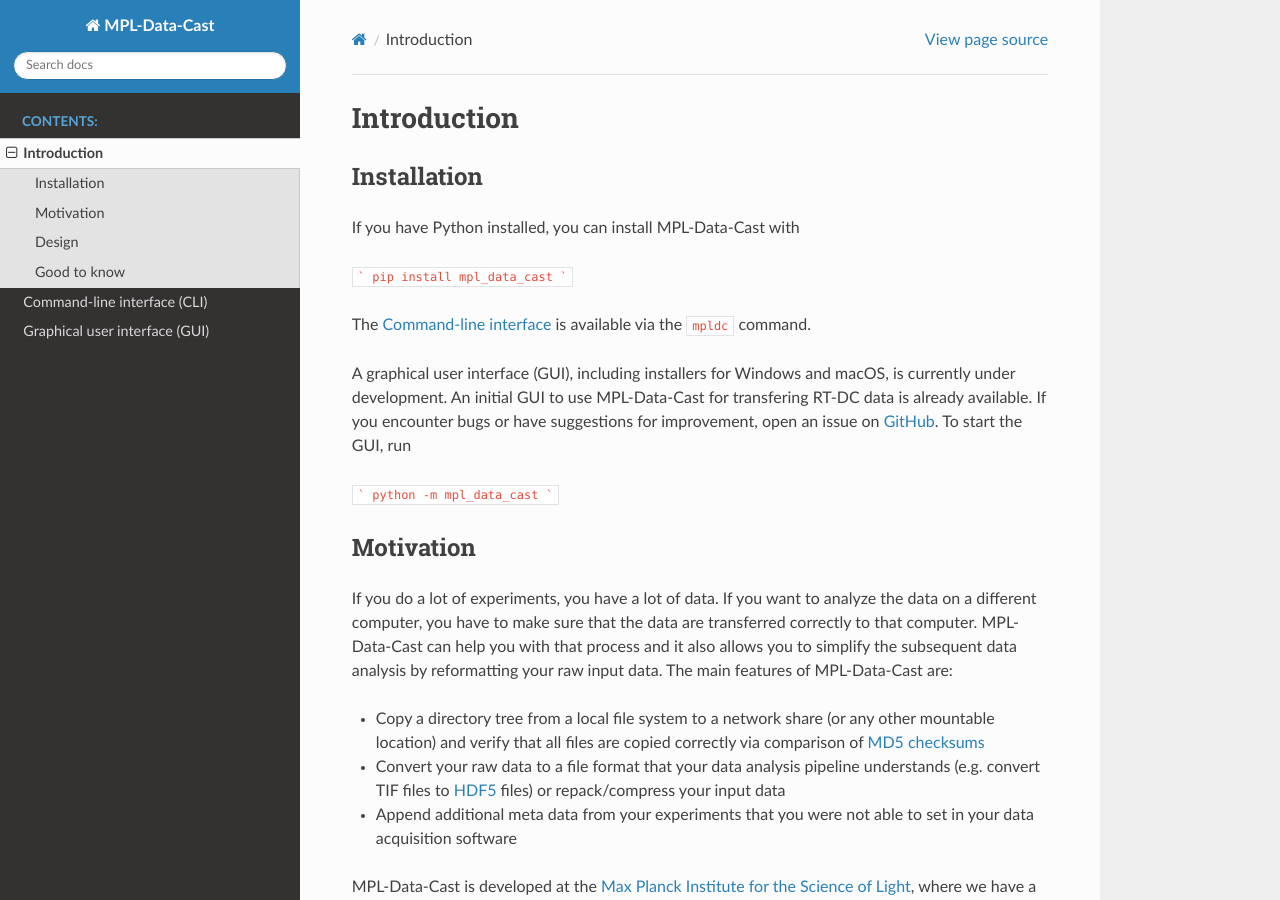
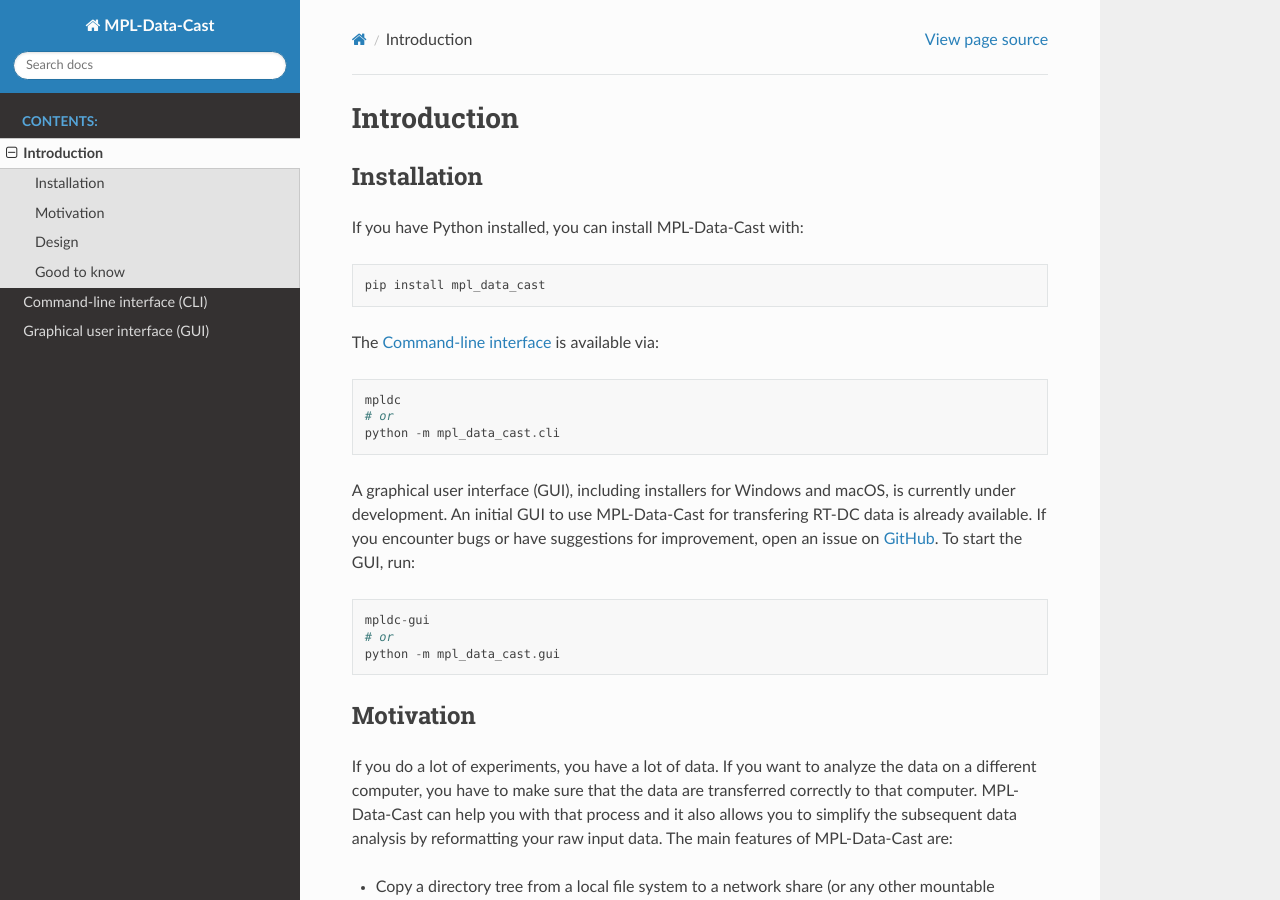
Before and after one commit to GuckLab/MPL-Data-Cast, a Sphinx documentation site: the page built from docs/sec_intro.rst, in a window 1280 px wide and 900 px high. Built offline with Sphinx 7.4.7 and the Read the Docs theme 2.0.0, drawn with Linux system fonts in a browser that asks for light colours; the version number could not be read and is left out.

Commit message:
docs: update cli and gui commands

````diff
--- a/docs/sec_intro.rst
+++ b/docs/sec_intro.rst
@@ -4,25 +4,27 @@
 Installation
 ------------
 
-If you have Python installed, you can install MPL-Data-Cast with
+If you have Python installed, you can install MPL-Data-Cast with::
 
-```
-pip install mpl_data_cast
-```
+    pip install mpl_data_cast
 
-The :ref:`Command-line interface <sec_cli>` is available via the ``mpldc``
-command.
+
+The :ref:`Command-line interface <sec_cli>` is available via::
+
+    mpldc
+    # or
+    python -m mpl_data_cast.cli
 
 A graphical user interface (GUI), including installers for Windows and macOS,
 is currently under development. An initial GUI to use MPL-Data-Cast for
 transfering RT-DC data is already available. If you encounter bugs or have
 suggestions for improvement, open an issue on
 `GitHub <https://github.com/GuckLab/MPL-Data-Cast/issues>`_.
-To start the GUI, run
+To start the GUI, run::
 
-```
-python -m mpl_data_cast
-```
+    mpldc-gui
+    # or
+    python -m mpl_data_cast.gui
 
 
 Motivation
````
